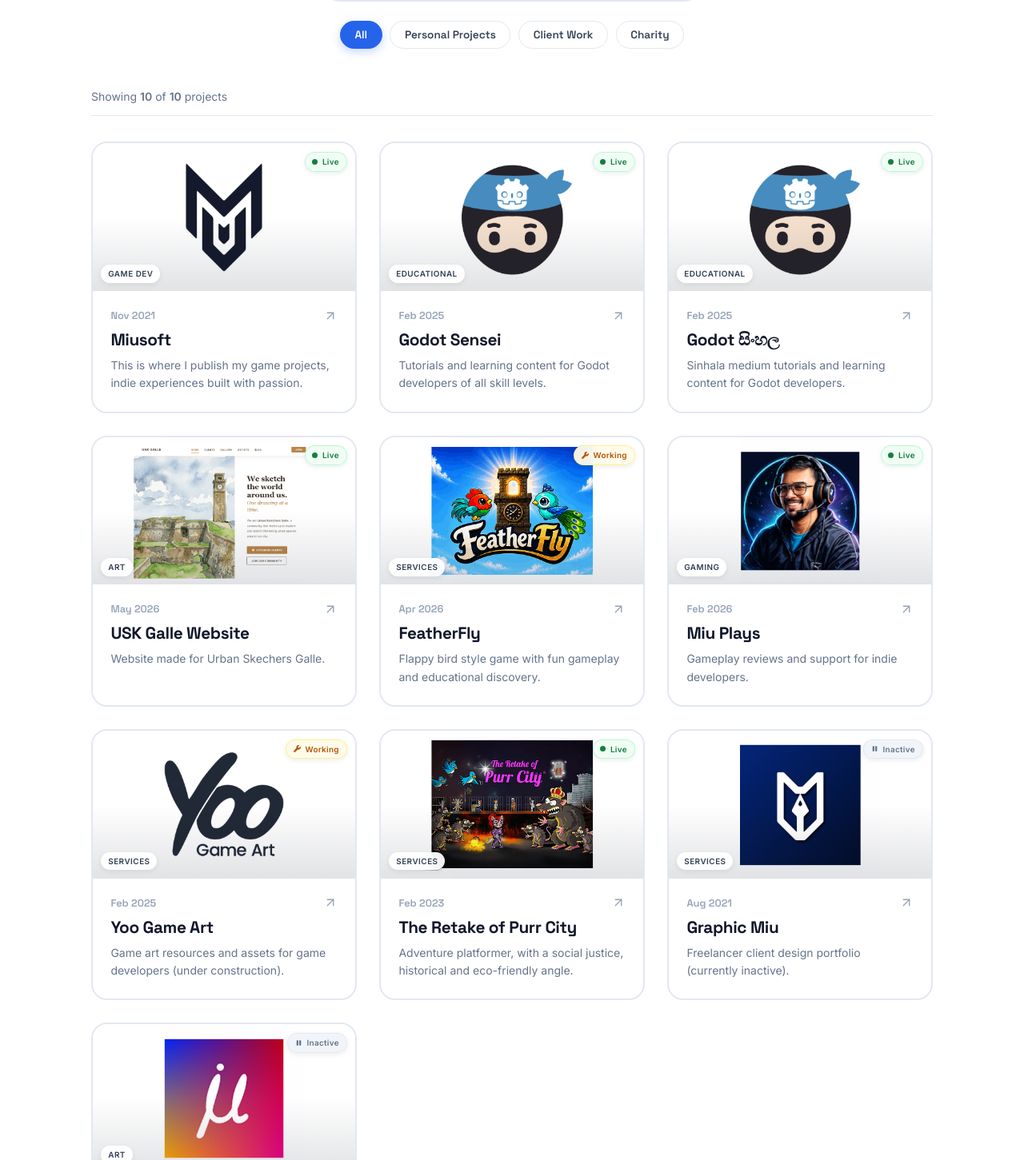
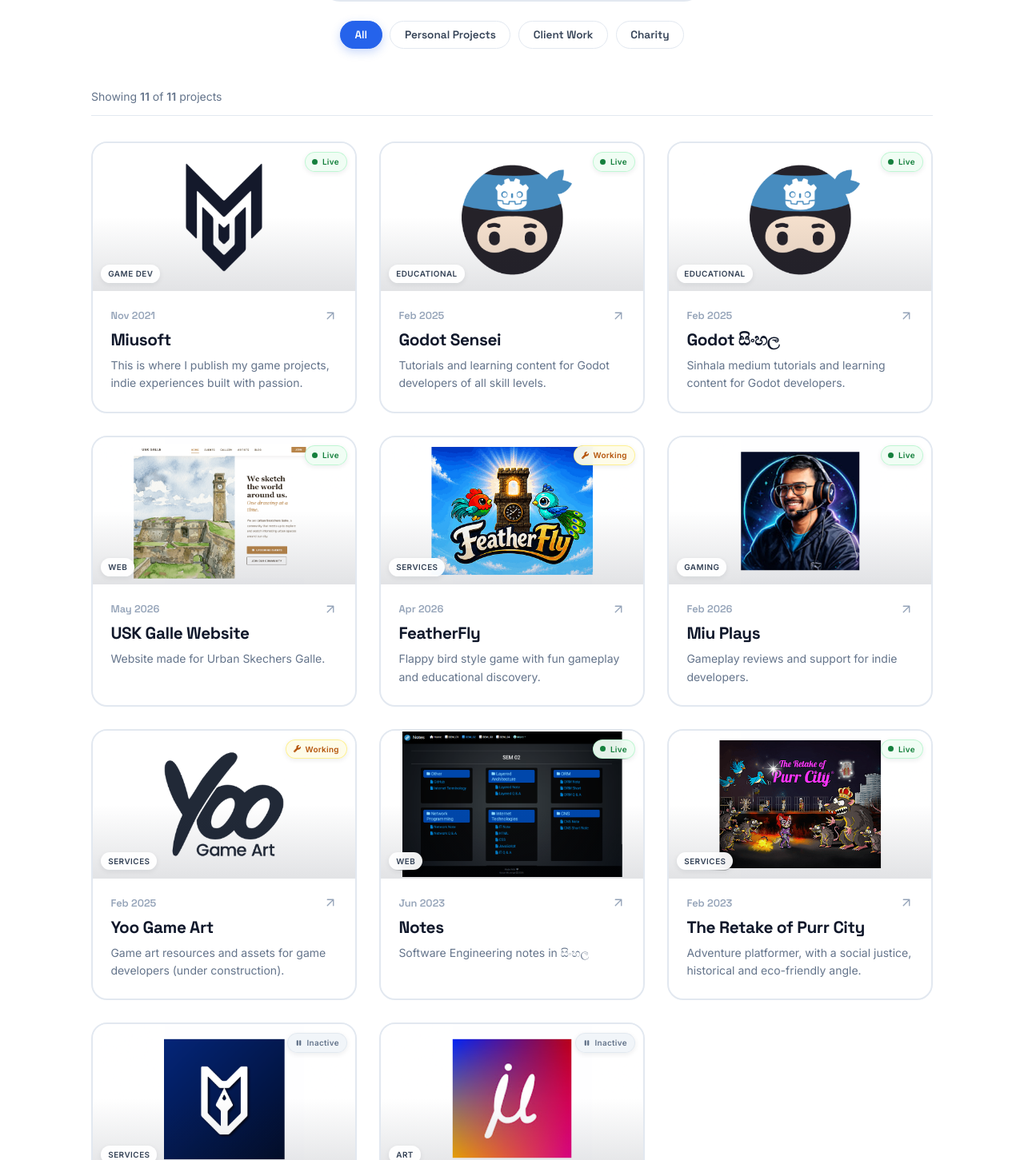
Before and after one commit to kasunmiu/kasunmiu.github.io, a Next.js app: page /projects in a window 1280 px wide. Shown: the part 453-1904 px from the top of the page at 80% size. Built offline with nearby package versions, Linux system fonts and the light colour scheme.

Commit message:
project update

```diff
--- a/src/data/projects.js
+++ b/src/data/projects.js
@@ -1,8 +1,20 @@
 export const PROJECTS = [
+    {
+    id: 11,
+    title: 'Notes',
+    category: 'Web',
+    projectType: 'Charity',
+    status: 'Live',
+    description: 'Software Engineering notes in සිංහල',
+    href: 'https://themiu.github.io/Notes',
+    image: '/images/notes.png',
+    date: '2023-06-18',
+    featured: false,
+  },
   {
     id: 10,
     title: 'USK Galle Website',
-    category: 'Art',
+    category: 'Web',
     projectType: 'Charity',
     status: 'Live',
     description: 'Website made for Urban Skechers Galle.',
```
Also changed, not shown: public/images/notes.png (added).
